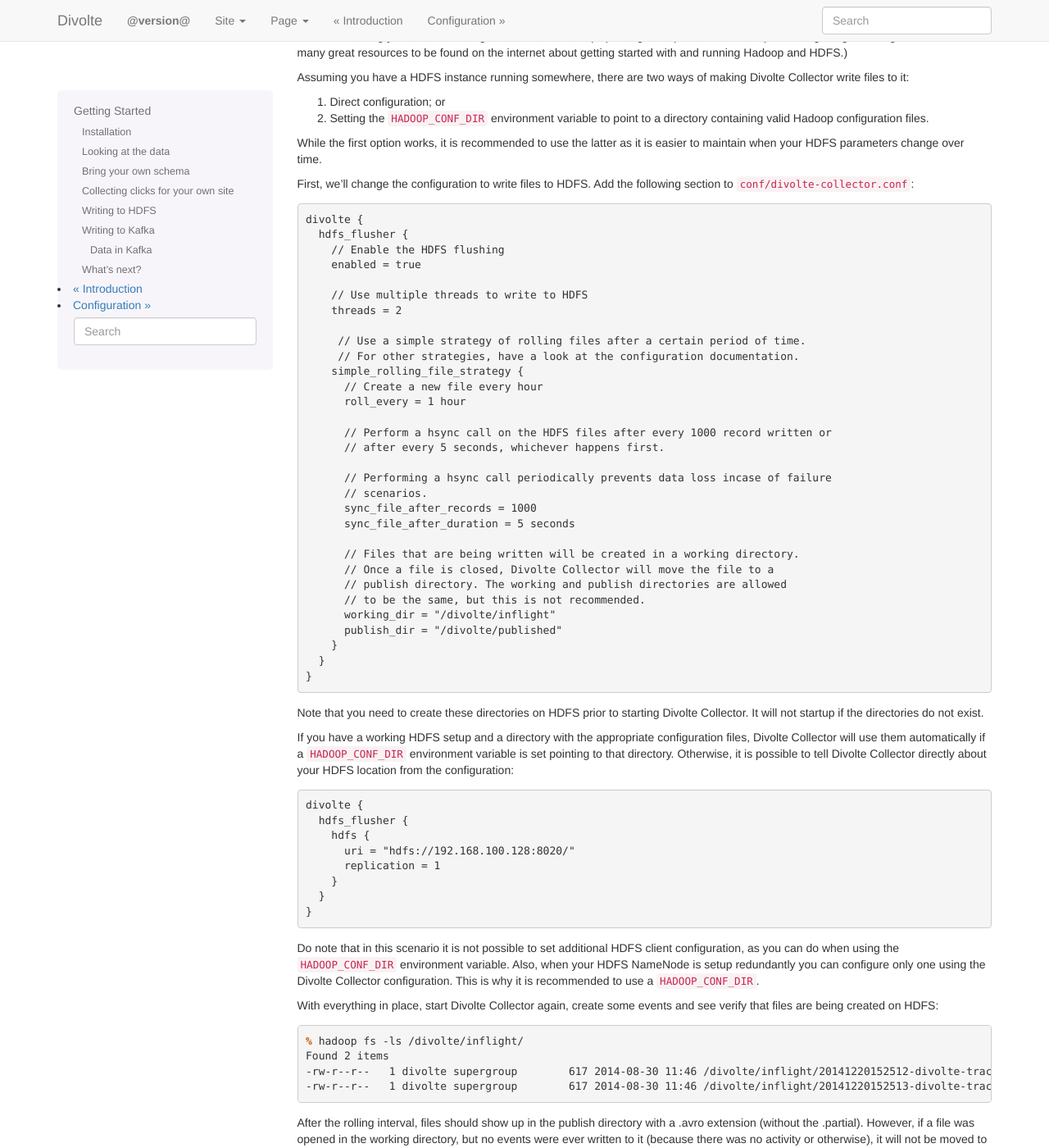
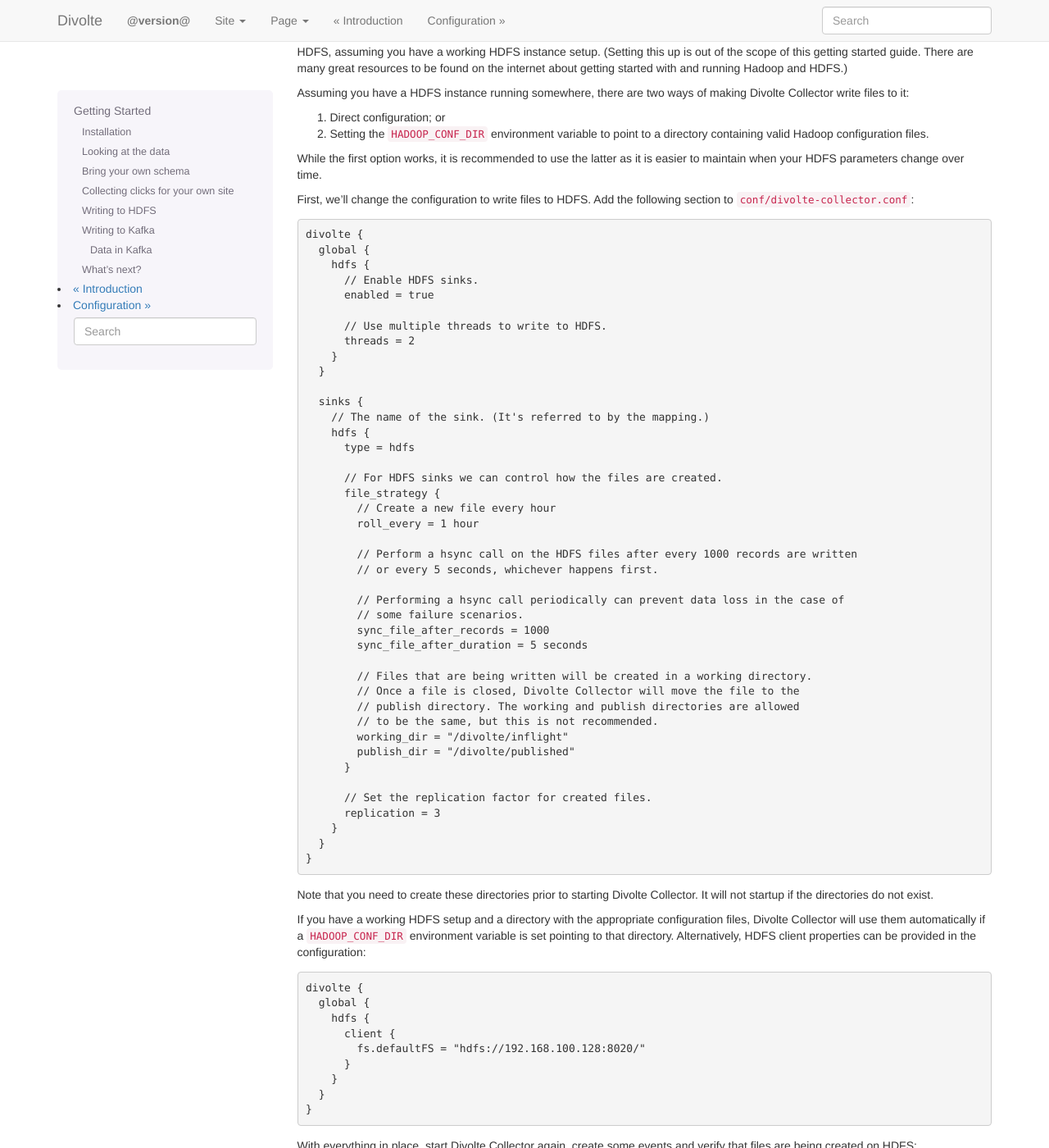
Before and after one commit to divolte/divolte-collector, a Sphinx documentation site: the page built from docs/getting_started.rst, in a window 1280 px wide and 1400 px high, scrolled down 6322 px. Shown: the whole window at 82% size. Built offline with Sphinx 7.4.7, drawn with Linux system fonts in a browser that asks for light colours; nearby versions of some CDN libraries; library files that are not in the unit come from our copies; some of the changed text lies outside the part shown.

Commit message:
Update the 'Getting Started' documentation to match the new configuration format.

```diff
--- a/docs/getting_started.rst
+++ b/docs/getting_started.rst
@@ -190,11 +190,12 @@
 .. code-block:: none
 
   divolte {
-    tracking {
-      schema_file = "/path/to/divolte-collector/conf/MyEventRecord.avsc"
-      schema_mapping {
-        version = 2
+    mappings {
+      my_mapping = {
+        schema_file = "/path/to/divolte-collector/conf/MyEventRecord.avsc"
         mapping_script_file = "/path/to/divolte-collector/conf/mapping.groovy"
+        sources = [browser]
+        sinks = [hdfs]
       }
     }
   }
@@ -303,55 +304,65 @@
 .. code-block:: none
 
   divolte {
-    hdfs_flusher {
-      // Enable the HDFS flushing
-      enabled = true
+    global {
+      hdfs {
+        // Enable HDFS sinks.
+        enabled = true
 
-      // Use multiple threads to write to HDFS
-      threads = 2
+        // Use multiple threads to write to HDFS.
+        threads = 2
+      }
+    }
 
-       // Use a simple strategy of rolling files after a certain period of time.
-       // For other strategies, have a look at the configuration documentation.
-      simple_rolling_file_strategy {
-        // Create a new file every hour
-        roll_every = 1 hour
+    sinks {
+      // The name of the sink. (It's referred to by the mapping.)
+      hdfs {
+        type = hdfs
 
-        // Perform a hsync call on the HDFS files after every 1000 record written or
-        // after every 5 seconds, whichever happens first.
+        // For HDFS sinks we can control how the files are created.
+        file_strategy {
+          // Create a new file every hour
+          roll_every = 1 hour
 
-        // Performing a hsync call periodically prevents data loss incase of failure
-        // scenarios.
-        sync_file_after_records = 1000
-        sync_file_after_duration = 5 seconds
+          // Perform a hsync call on the HDFS files after every 1000 records are written
+          // or every 5 seconds, whichever happens first.
 
-        // Files that are being written will be created in a working directory.
-        // Once a file is closed, Divolte Collector will move the file to a
-        // publish directory. The working and publish directories are allowed
-        // to be the same, but this is not recommended.
-        working_dir = "/divolte/inflight"
-        publish_dir = "/divolte/published"
+          // Performing a hsync call periodically can prevent data loss in the case of
+          // some failure scenarios.
+          sync_file_after_records = 1000
+          sync_file_after_duration = 5 seconds
+
+          // Files that are being written will be created in a working directory.
+          // Once a file is closed, Divolte Collector will move the file to the
+          // publish directory. The working and publish directories are allowed
+          // to be the same, but this is not recommended.
+          working_dir = "/divolte/inflight"
+          publish_dir = "/divolte/published"
+        }
+
+        // Set the replication factor for created files.
+        replication = 3
       }
     }
   }
 
-Note that you need to create these directories on HDFS prior to starting Divolte Collector. It will not startup if the directories do not exist.
+Note that you need to create these directories prior to starting Divolte Collector. It will not startup if the directories do not exist.
 
-If you have a working HDFS setup and a directory with the appropriate configuration files, Divolte Collector will use them automatically if a ``HADOOP_CONF_DIR`` environment variable is set pointing to that directory. Otherwise, it is possible to tell Divolte Collector directly about your HDFS location from the configuration:
+If you have a working HDFS setup and a directory with the appropriate configuration files, Divolte Collector will use them automatically if a ``HADOOP_CONF_DIR`` environment variable is set pointing to that directory. Alternatively, HDFS client properties can be provided in the configuration:
 
 .. code-block:: none
 
   divolte {
-    hdfs_flusher {
+    global {
       hdfs {
-        uri = "hdfs://192.168.100.128:8020/"
-        replication = 1
+        client {
+          fs.defaultFS = "hdfs://192.168.100.128:8020/"
+        }
       }
     }
   }
 
-Do note that in this scenario it is not possible to set additional HDFS client configuration, as you can do when using the ``HADOOP_CONF_DIR`` environment variable. Also, when your HDFS NameNode is setup redundantly you can configure only one using the Divolte Collector configuration. This is why it is recommended to use a ``HADOOP_CONF_DIR``.
-
-With everything in place, start Divolte Collector again, create some events and see verify that files are being created on HDFS:
+With everything in place, start Divolte Collector again, create some events and verify that files are being created on HDFS:
 
 .. code-block:: console
 
@@ -375,21 +386,30 @@
 .. code-block:: none
 
   divolte {
-    kafka_flusher {
-      // Enable Kafka flushing
-      enabled = true
+    global {
+      kafka {
+        // Enable Kafka flushing
+        enabled = true
 
-      // This is the name of the topic that data will be produced on
-      topic = divolte-data
+        // The properties under the producer key in this
+        // configuration are used to create a Properties object
+        // which is passed to Kafka as is. At the very least,
+        // configure the broker list here. For more options
+        // that can be passed to a Kafka producer, see this link:
+        // http://kafka.apache.org/082/documentation.html#newproducerconfigs
+        producer = {
+          bootstrap.servers = "10.200.8.55:9092,10.200.8.53:9092,10.200.8.54:9092"
+        }
+      }
+    }
 
-      // The properties under the producer key in this
-      // configuration are used to create a Properties object
-      // which is passed to Kafka as is. At the very least,
-      // configure the broker list here. For more options
-      // that can be passed to a Kafka producer, see this link:
-      // http://kafka.apache.org/documentation.html#producerconfigs
-      producer = {
-        bootstrap.servers = "10.200.8.55:9092,10.200.8.53:9092,10.200.8.54:9092"
+    sinks {
+      // The name of the sink. (It's referred to by the mapping.)
+      kafka {
+        type = kafka
+
+        // This is the name of the topic that data will be produced on
+        topic = divolte-data
       }
     }
   }
```
